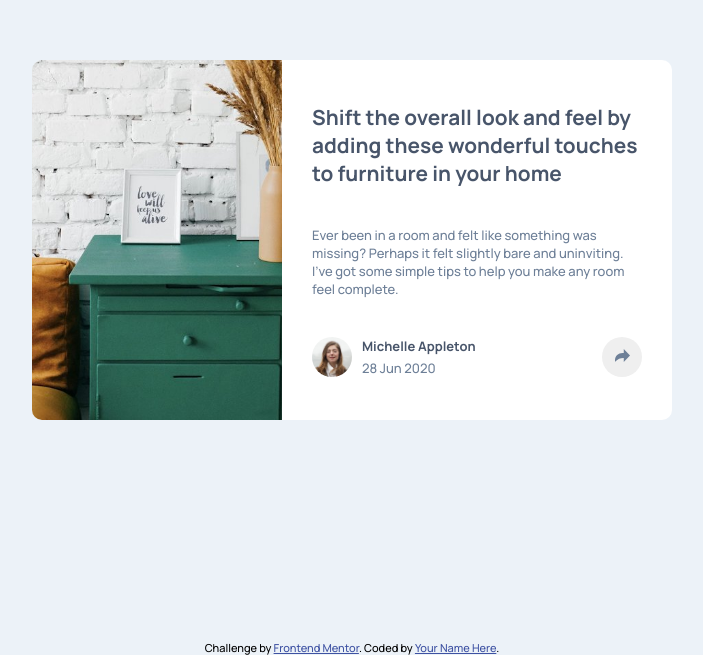
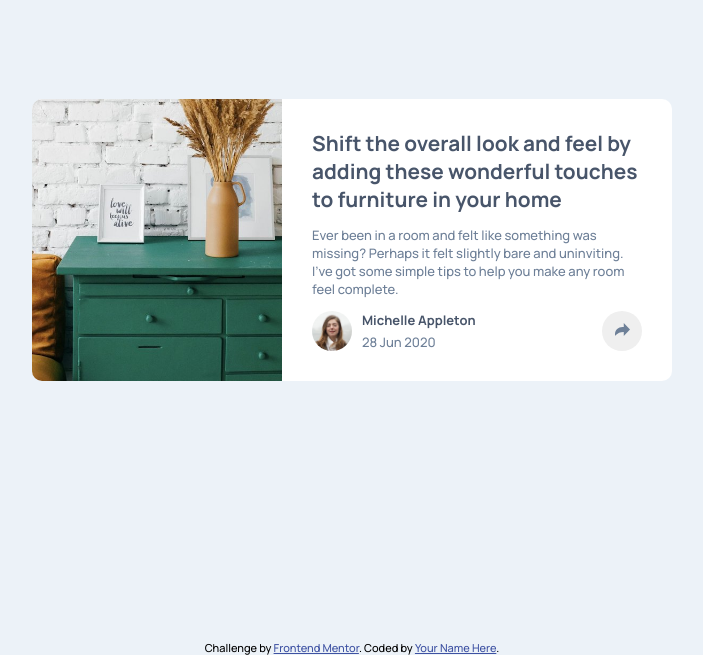
Before and after one commit to m-nkosi/ARTICLE-PREVIEW-COMPONENT-MASTER, a plain HTML site: page index.html in a window 1280 px wide. Shown: the part 160-815 px from the top of the page, without its empty margins (288-991 px from the left). Drawn offline with Linux system fonts and the light colour scheme.

Commit message:
fixing the desktop version height problem

```diff
--- a/CSS/styles.css
+++ b/CSS/styles.css
@@ -12,11 +12,13 @@ body {
 #container {
     align-self: center;
     min-width:600px;
-    max-width: 665px;
+    max-width: 650px;
     background-color: white;
-    min-height: 45dvh;
+    min-height:fit-content;
+    max-height: fit-content;
     flex-basis: 50%;
     border-radius:10px;
+
     display:flex;
 }
 h1 {
@@ -30,11 +32,13 @@ p {
     color: hsl(214, 17%, 51%);
 }
 #image {
-    flex-basis: 30%;
+    flex-basis: 40%;
     background-image: url("/images/drawers.jpg");
     background-repeat: no-repeat;
     background-size: cover;
     min-width: 250px;
+    max-width: 288px;
+    max-height:310px;
     border-radius:10px 0 0 10px;
     background-position-x:-20px;
 
@@ -42,6 +46,7 @@ p {
 #main {
     flex-basis: 55%;
     padding:30px;
+    max-height: 250px;
     display: flex;
     flex-direction:column;
     justify-content: space-around;
```
